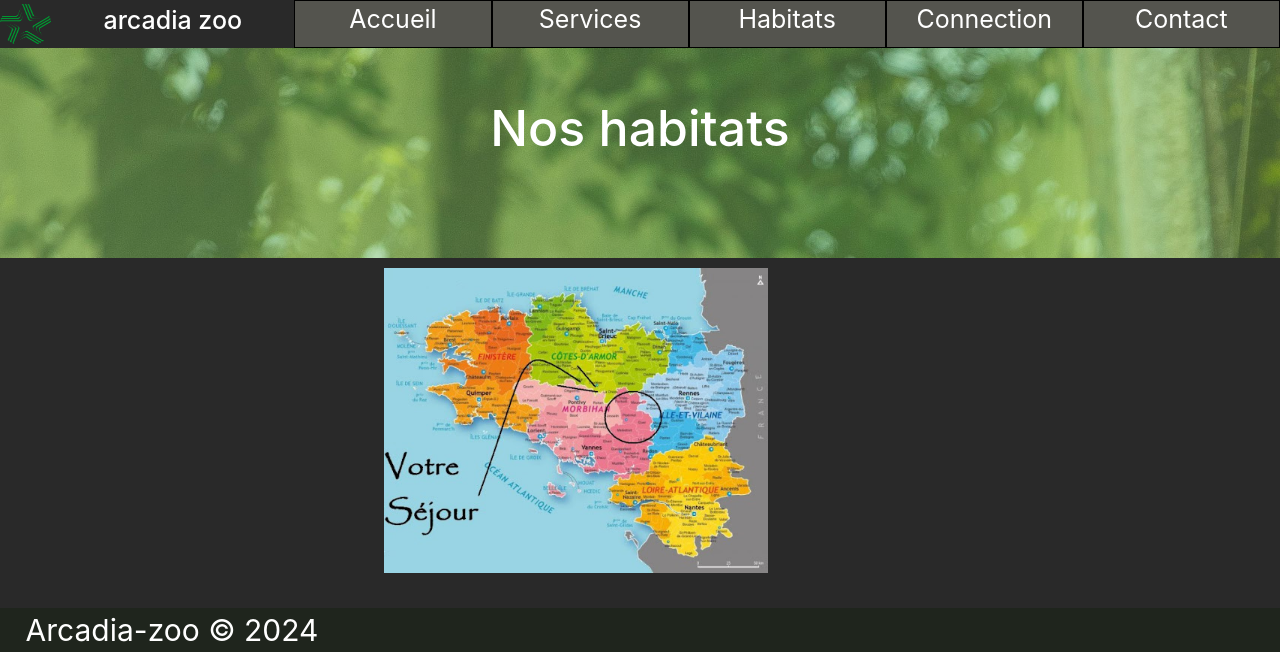
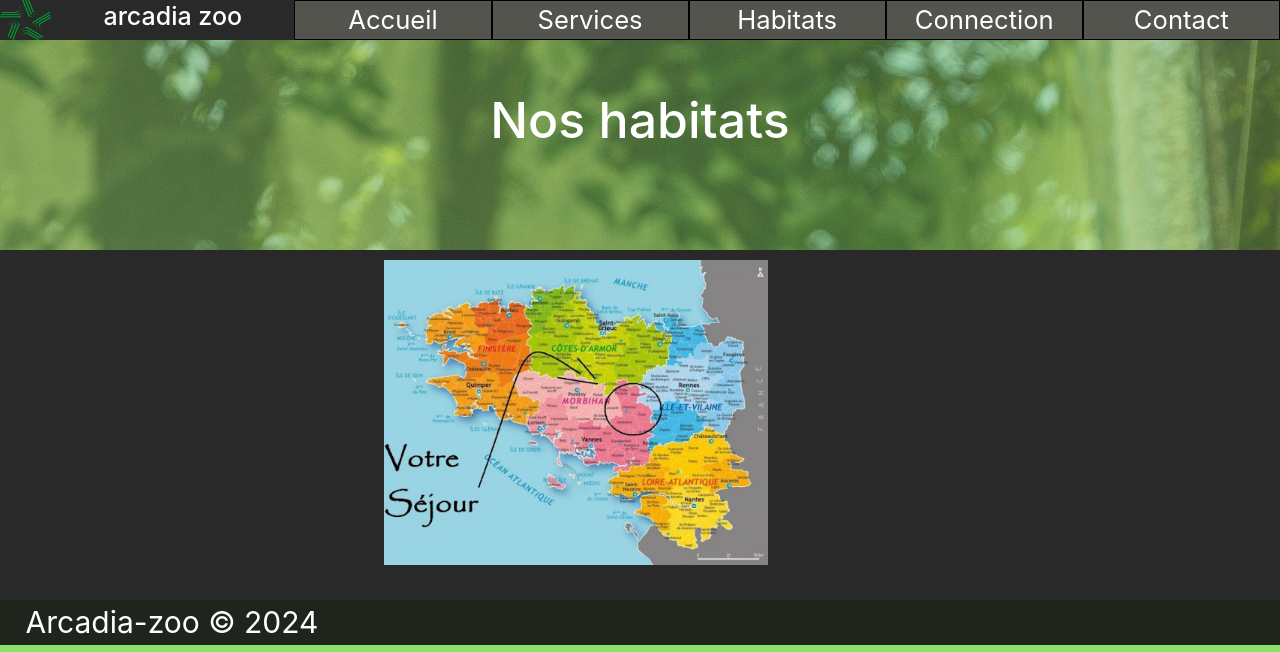
Before and after one commit to boutoutben/Arcadia-zoo, a Symfony app: template templates/Allhabitats/index.html.twig in a window 1280 px wide. Shown: the top 652 px of the page. Run offline with Twig, Linux system fonts and the light colour scheme; the template is opened without the code that fills it, so the values that code supplies are empty; some libraries are stand-ins or nearby versions.

Commit message:
make it betteré

```diff
--- a/public/styles/app.css
+++ b/public/styles/app.css
@@ -6,7 +6,6 @@
     display: flex;
     flex-direction: row;
     width: 100%;
-    height: 6vh;
     padding: 0;
 }
 
@@ -36,7 +35,8 @@
     border: 1px solid black;
     width: 20%;
     text-align: center;
-    font-size: 25px;
+    font-size: 2vw;
+    align-content: center;
 }
 
 .link-navbar:hover{
```
